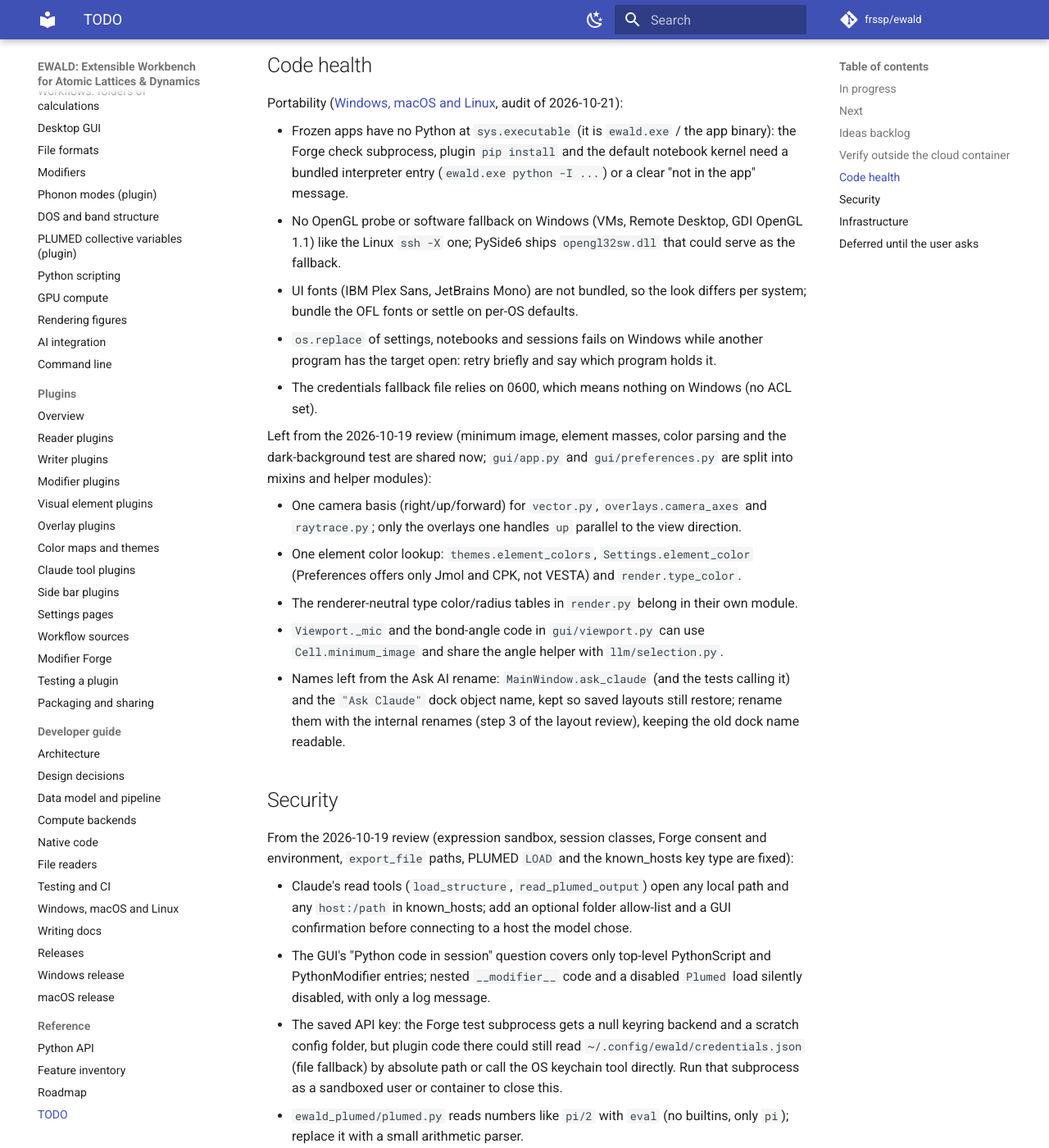
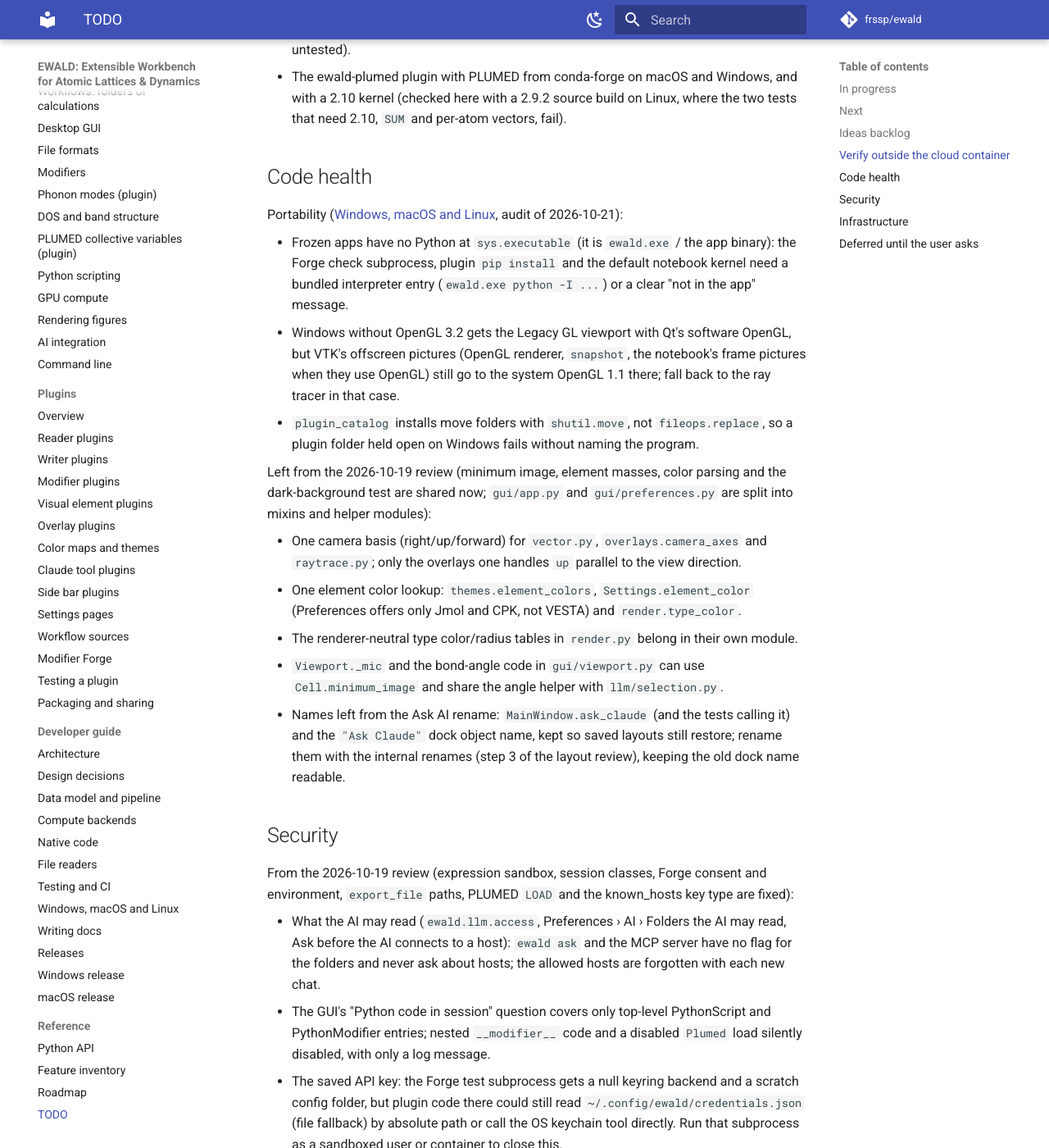
Before and after one commit to frssp/ewald, an MkDocs documentation site: the page built from docs/todo.md, in a window 1280 px wide and 1400 px high, scrolled down 17065 px. Shown: the whole window at 82% size. Built offline with MkDocs 1.6.1 and Material for MkDocs 9.7.7, drawn with Linux system fonts in a browser that asks for light colours; comment, search, counter and statistics services are not loaded; some of the changed text lies outside the part shown.

Commit message:
Docs: Windows file locks, secrets ACL, OpenGL check, fonts and the AI read limits
Co-Authored-By: Claude Opus 5.5 (1M context) <noreply@anthropic.com>

```diff
--- a/docs/developer/portability.md
+++ b/docs/developer/portability.md
@@ -53,9 +53,22 @@ The same function runs on every platform so caches look alike.
 `sys.executable` (see the open items).
 
 **Files in use.** Windows refuses to replace or delete a file another process has open. Close
-files before `os.replace` or `os.remove`, read readers' files per access (no long-lived
-handles or memory maps), and expect `PermissionError` from `os.replace` when another program
-holds the target.
+files before replacing or removing them, and read readers' files per access (no long-lived
+handles or memory maps). Replace files only through `ewald.fileops.replace` (or `write_text`,
+which writes a temporary file first): on Windows it retries for about 1.5 s, since virus scanners
+and sync clients let go quickly, and then raises `FileInUseError` (a `PermissionError`) naming the
+programs that hold the file, from the Windows Restart Manager. `test_portability.py` rejects a
+bare `os.replace`.
+
+**Secrets.** The fallback secrets file (`keychain.file_set`, when no OS keychain works) is mode
+0600 on Linux and macOS and gets an owner-only ACL on Windows (`icacls /inheritance:r /grant:r`),
+set before the secrets are written.
+
+**OpenGL and fonts.** On Windows `viewport.backend = auto` reads the driver's OpenGL version from
+a hidden WGL window (`gui.windows_opengl`); below 3.2 it uses the Legacy GL viewport with Qt's
+software OpenGL. The UI fonts (IBM Plex Sans and Mono, JetBrains Mono) ship in
+`ewald/assets/fonts` and are registered at start (`gui.fonts.load_fonts`), so the UI uses the
+same fonts everywhere.
 
 **Numbers.** numpy 2 is the minimum, so the default integer is int64 on Windows as well
 (numpy 1 used int32 there, and pair keys like `i * n + j` overflowed past 46k atoms). C++ code
@@ -102,19 +115,15 @@ Open, needing a real Windows (or macOS) machine or a larger change; tracked in
 1. Frozen apps (`packaging/windows`, `packaging/macos`): `sys.executable` is `ewald.exe`, so the
    Modifier Forge check subprocess, plugin `pip install` and the default notebook kernel cannot
    start a Python there.
-2. OpenGL on Windows: no GL probe or software fallback like the Linux `ssh -X` one, so a VM, a
-   Remote Desktop session or an old driver (OpenGL 1.1 GDI) may fail at the first viewport.
-3. Fonts: IBM Plex Sans and JetBrains Mono are not bundled, so the UI falls back to Segoe UI /
-   Helvetica / DejaVu and looks a little different on each system; plots use metric-compatible
-   Arial / Liberation Sans, so figures match.
-4. `os.replace` of the settings, a notebook or a session fails with `PermissionError` on
-   Windows while another program (an editor, a second EWALD) has the target open; no retry yet.
-5. The 0600 credentials fallback file (`keychain.py`) has no ACL on Windows (it is in the
-   user's `%APPDATA%`); Windows Credential Manager limits a secret to 2560 bytes.
-6. Native extension: without MSVC Build Tools Windows installs lack `ewald._native` (PTM,
+2. OpenGL on Windows without 3.2 now gets the Legacy GL viewport with Qt's software OpenGL,
+   but VTK's offscreen pictures (OpenGL renderer, `snapshot`) still use the system OpenGL there;
+   the ray tracer and vector output need none. The WGL check is untested on a real VM or
+   Remote Desktop session.
+3. Windows Credential Manager limits a secret to 2560 bytes.
+4. Native extension: without MSVC Build Tools Windows installs lack `ewald._native` (PTM,
    Voronoi, ...) until Windows wheels are published (Actions minutes).
-7. Glob and `os.path.exists` follow the file system's case rules (`run*/XDATCAR` also matches
+5. Glob and `os.path.exists` follow the file system's case rules (`run*/XDATCAR` also matches
    `Run1/xdatcar` on Windows); kept as is, since the file system decides what can be opened.
-8. Not yet seen on real hardware: the Windows look (Segoe UI, per-monitor DPI at 125/150 %),
+6. Not yet seen on real hardware: the Windows look (bundled IBM Plex Sans, per-monitor DPI at 125/150 %),
    native file dialogs, Windows Credential Manager, ffmpeg from imageio-ffmpeg, a Windows
    OpenSSH config and agent, CUDA on Windows, and everything on a real Mac.
--- a/docs/todo.md
+++ b/docs/todo.md
@@ -499,6 +499,10 @@ From the feature-ideas review (2026-10-19), after the four in progress above.
   cmd.exe on Windows, a pty on macOS/Linux), `%time`, progress bars while a cell runs, and the
   console sharing the notebook's namespace; in the frozen Windows app and EWALD.app too, where
   `!pip` has no Python at `sys.executable`.
+- Windows checks of 2026-10-23: the OpenGL check in a VM and a Remote Desktop session without
+  GPU (the Legacy GL viewport with `opengl32sw.dll` should come up, with the note on stderr);
+  saving a notebook open in Notepad++ or synced by OneDrive (the message names the program); the
+  `icacls` ACL on `credentials.json` (only your account listed); the bundled fonts in the UI.
 - Windows parity after the portability audit ([Windows, macOS and Linux](developer/portability.md)):
   open and export a POSCAR, XDATCAR, LAMMPS dump and an `.ewd` with data on another drive (D:);
   check exported files have LF ends; the open dialog lists lower-case `poscar`/`*.CIF`; a save
@@ -585,13 +589,11 @@ Portability ([Windows, macOS and Linux](developer/portability.md), audit of 2026
 - Frozen apps have no Python at `sys.executable` (it is `ewald.exe` / the app binary): the Forge
   check subprocess, plugin `pip install` and the default notebook kernel need a bundled
   interpreter entry (`ewald.exe python -I ...`) or a clear "not in the app" message.
-- No OpenGL probe or software fallback on Windows (VMs, Remote Desktop, GDI OpenGL 1.1) like the
-  Linux `ssh -X` one; PySide6 ships `opengl32sw.dll` that could serve as the fallback.
-- UI fonts (IBM Plex Sans, JetBrains Mono) are not bundled, so the look differs per system;
-  bundle the OFL fonts or settle on per-OS defaults.
-- `os.replace` of settings, notebooks and sessions fails on Windows while another program has
-  the target open: retry briefly and say which program holds it.
-- The credentials fallback file relies on 0600, which means nothing on Windows (no ACL set).
+- Windows without OpenGL 3.2 gets the Legacy GL viewport with Qt's software OpenGL, but VTK's
+  offscreen pictures (OpenGL renderer, `snapshot`, the notebook's frame pictures when they use
+  OpenGL) still go to the system OpenGL 1.1 there; fall back to the ray tracer in that case.
+- `plugin_catalog` installs move folders with `shutil.move`, not `fileops.replace`, so a plugin
+  folder held open on Windows fails without naming the program.
 
 Left from the 2026-10-19 review (minimum image, element masses, color parsing and the
 dark-background test are shared now; `gui/app.py` and `gui/preferences.py` are split into
@@ -613,9 +615,9 @@ mixins and helper modules):
 From the 2026-10-19 review (expression sandbox, session classes, Forge consent and environment,
 `export_file` paths, PLUMED `LOAD` and the known_hosts key type are fixed):
 
-- Claude's read tools (`load_structure`, `read_plumed_output`) open any local path and any
-  `host:/path` in known_hosts; add an optional folder allow-list and a GUI confirmation before
-  connecting to a host the model chose.
+- What the AI may read (`ewald.llm.access`, Preferences › AI › Folders the AI may read, Ask before
+  the AI connects to a host): `ewald ask` and the MCP server have no flag for the folders and never
+  ask about hosts; the allowed hosts are forgotten with each new chat.
 - The GUI's "Python code in session" question covers only top-level PythonScript and
   PythonModifier entries; nested `__modifier__` code and a disabled `Plumed` load silently
   disabled, with only a log message.
```
Also changed, not shown: docs/features.md (+2 -0 lines), docs/user/claude.md (+9 -0 lines), docs/user/install.md (+8 -0 lines).
